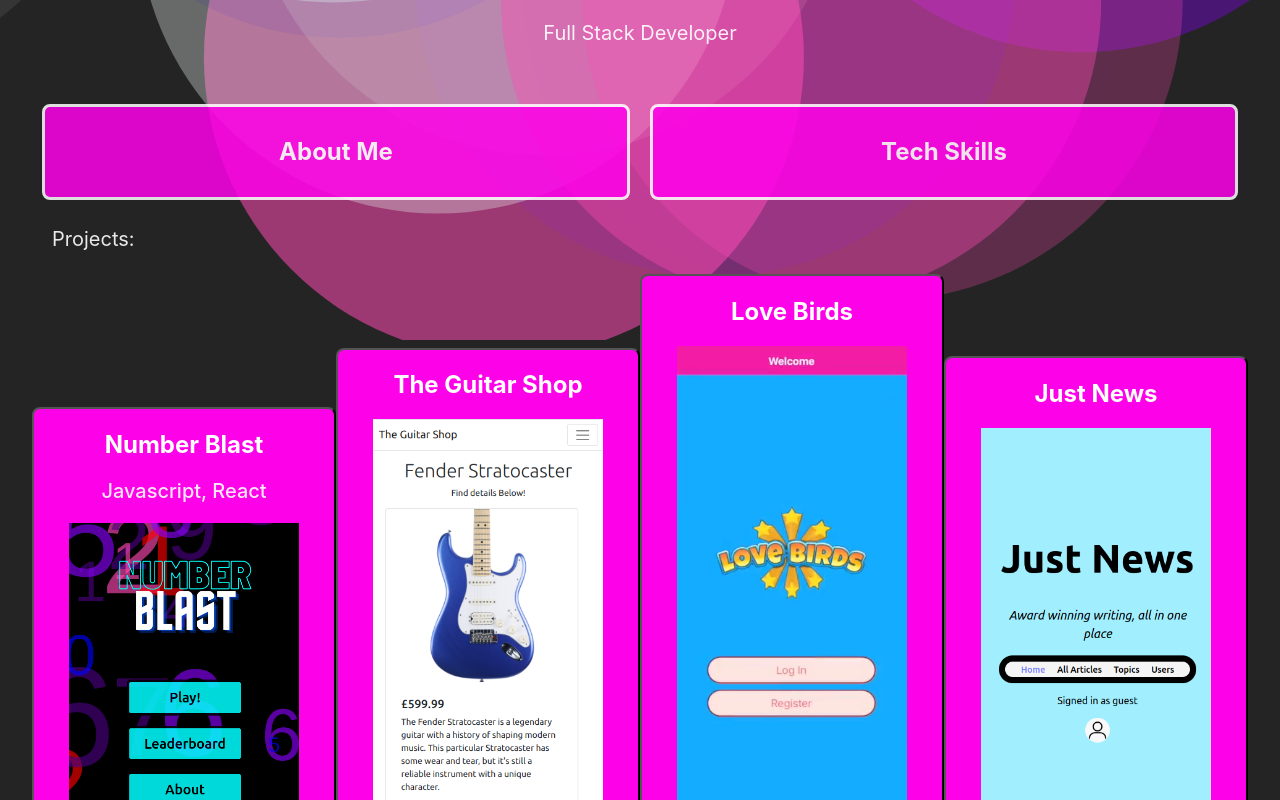
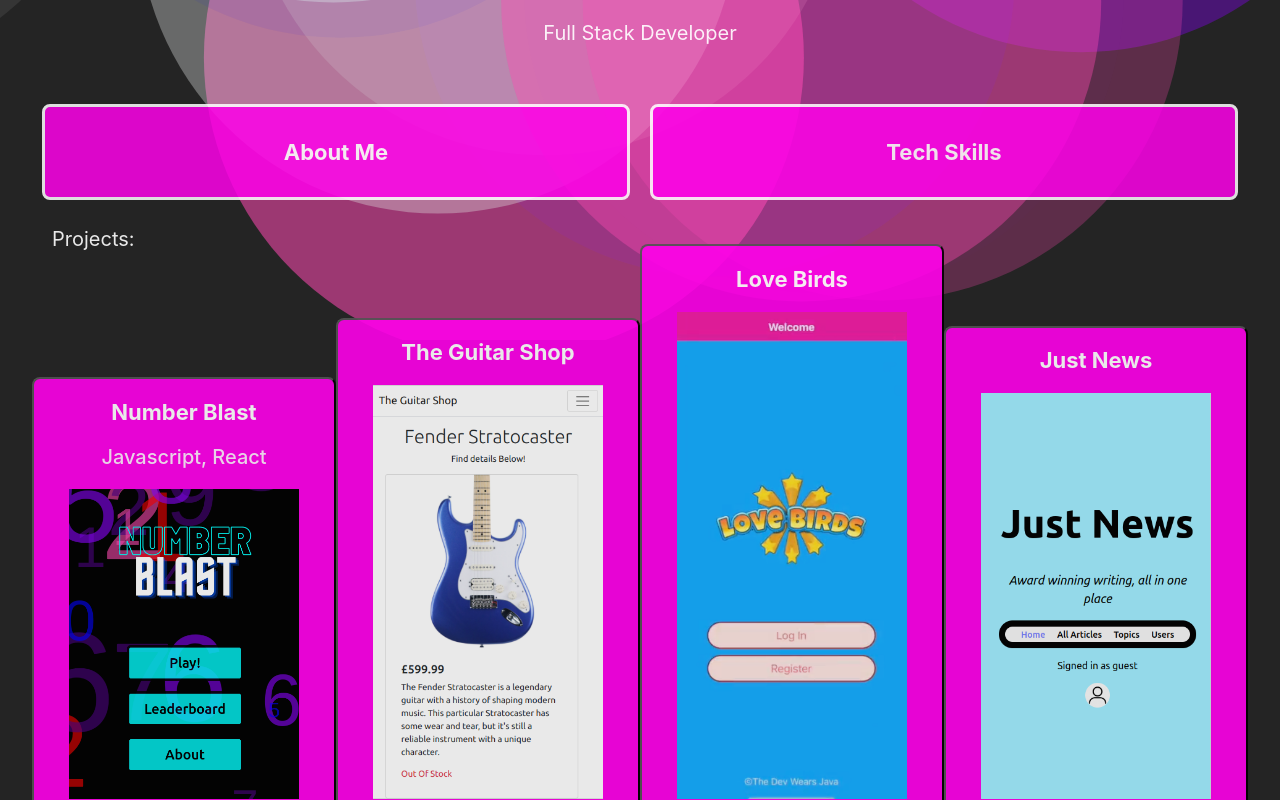
Before and after one commit to DanielCouperthwaite/urban-health, a React (Vite) app: page /home in a window 1280 px wide. Shown: the part 460-1260 px from the top of the page. Built offline with nearby package versions, Linux system fonts and the light colour scheme.

Commit message:
change home page spacing

```diff
--- a/src/Home/Home.css
+++ b/src/Home/Home.css
@@ -63,6 +63,7 @@ p {
     min-width: 300px;
     color: white;
     border: "1px solid white";
+    opacity: 0.9;
 }
 
 .social-holder {
@@ -98,5 +99,5 @@ p {
 .project-titles {
     text-align: left;
     padding-left: 20px;
-    margin-bottom: 0;
+    margin-bottom: -30px;
 }
--- a/src/index.css
+++ b/src/index.css
@@ -36,7 +36,7 @@ h1 {
 }
 
 h2 {
-  font-size: 24px;
+  font-size: 22px;
 }
 
 
```
